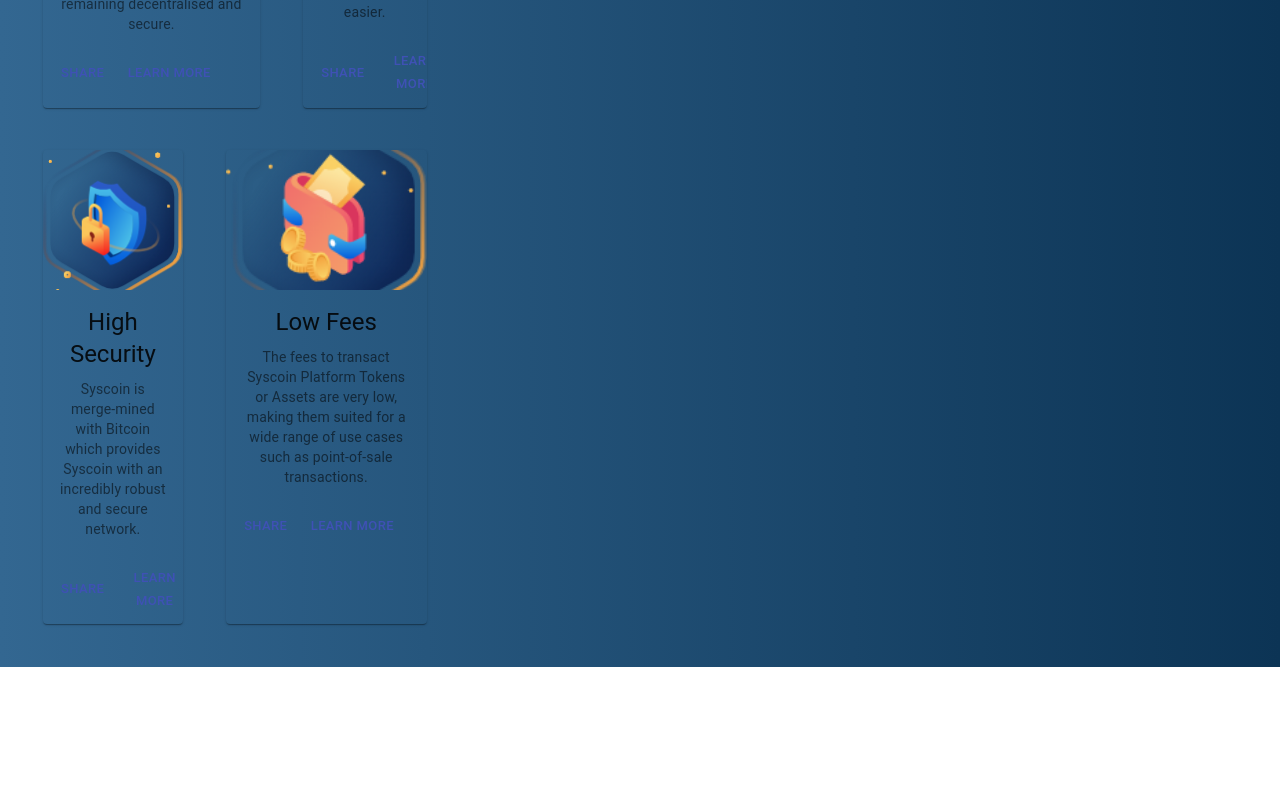
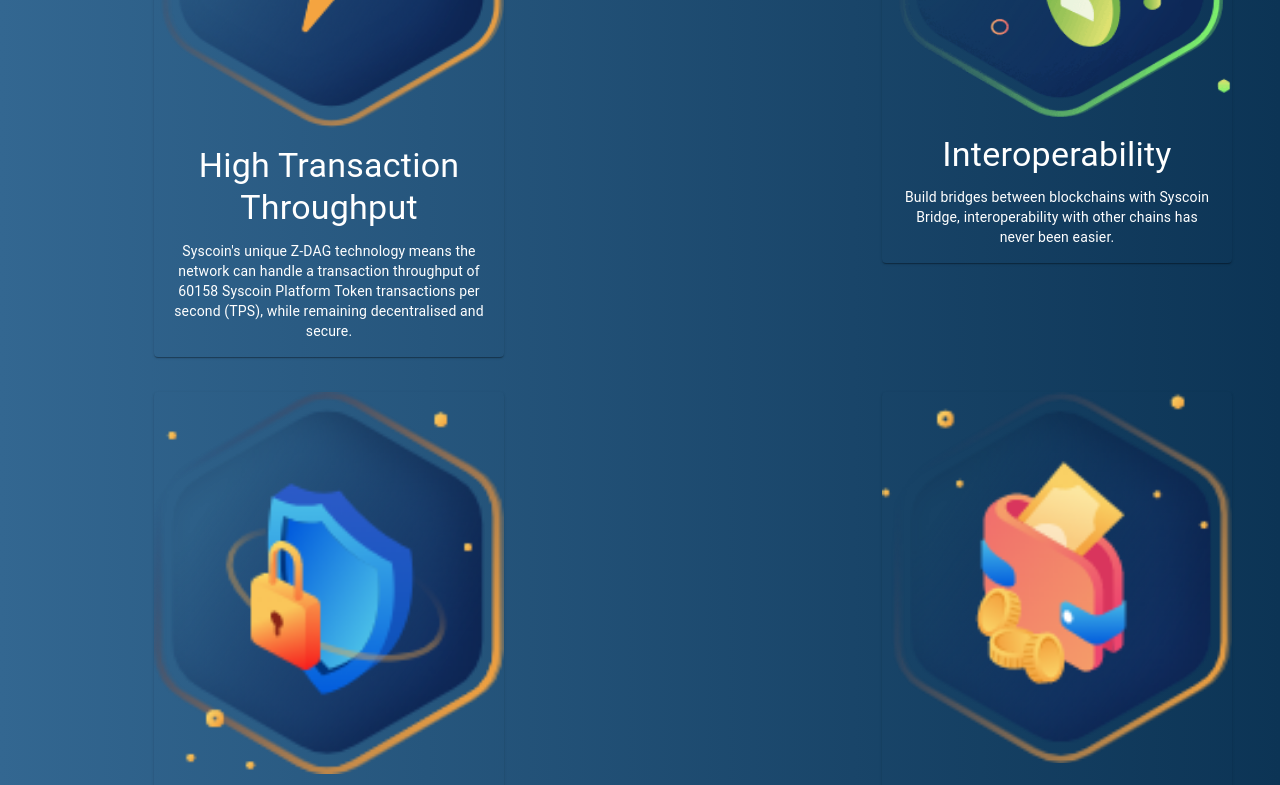
Before and after one commit to Muddi00seven/Project-4B-Bootcamp, a React (Create React App) app: page / in a window 1280 px wide. Shown: the part 1420-2205 px from the top of the page. Before the commit the page ends 2087 px from the top, so only its background shows below. Built offline with nearby package versions, Linux system fonts and the light colour scheme.

Commit message:
SECOND SECTION DONE

```diff
--- a/src/Components/Sections/SecondSection/Cards/Card.js
+++ b/src/Components/Sections/SecondSection/Cards/Card.js
@@ -7,157 +7,143 @@
 import Service3 from '../../../../assets/service/SERVICE IMAGE7.png';
 import Service4 from '../../../../assets/service/SERVICE IMAGE11.png';
 
+import '../../../css/secondSection.css'
 
 const useStyles = makeStyles({
     root: {
     //   maxWidth: 345,
     backgroundColor : '#00000000',
-    marginLeft: '10%',
-    marginBottom: '10%'
+    marginBottom: '10%',
+    width: '350px',
+
+
+    },
+
+    root1: {
+      backgroundColor : '#00000000',
+      width: '350px',
+      marginBottom: '10%',
+
 
     },
     cardContainer:{
         display : 'flex',
 
-    }
+    },
+
   });
 
 const CardSection = () => {
     const classes = useStyles();
 
     return (
-        <>
-        <div>
-        <Grid xs={12} sm={6} md={4} item className={classes.cardContainer}>
+        < >
+        <section >
+        <div className='AllCards' >
+        <Grid  className={classes.cardContainer}>
+        <div className="card1">
+
         <Card className={classes.root}>
       <CardActionArea>
         <CardMedia
           component="img"
           alt="Contemplative Reptile"
-          height="140"
           image={Service1}
           title="Contemplative Reptile"
         />
-        <CardContent>
-          <Typography gutterBottom variant="h5" component="h2">
+        <CardContent className="cardContent">
+          <Typography gutterBottom variant="h4" component="h2">
           High Transaction Throughput
           </Typography>
-          <Typography variant="body2" color="textSecondary" component="p">
+          <Typography variant="body2" component="h6">
           Syscoin's unique Z-DAG technology means the network can handle a transaction throughput of
           60158 Syscoin Platform Token transactions per second (TPS), while remaining decentralised and secure.
           </Typography>
         </CardContent>
       </CardActionArea>
-      <CardActions>
-        <Button size="small" color="primary">
-          Share
-        </Button>
-        <Button size="small" color="primary">
-          Learn More
-        </Button>
-      </CardActions>
+
     </Card>
+      </div>
 
-
-
-    <Card className={classes.root}>
+      <div className="card2">
+    <Card className={classes.root1}>
       <CardActionArea>
         <CardMedia
           component="img"
           alt="Contemplative Reptile"
-          height="140"
           image={Service2}
           title="Contemplative Reptile"
         />
-        <CardContent>
-          <Typography gutterBottom variant="h5" component="h2">
+        <CardContent className="cardContent">
+          <Typography gutterBottom variant="h4" component="h2">
           Interoperability
           </Typography>
-          <Typography variant="body2" color="textSecondary" component="p">
+          <Typography variant="body2" component="h6">
           Build bridges between blockchains with Syscoin Bridge,
            interoperability with other chains has never been easier.
 
           </Typography>
         </CardContent>
       </CardActionArea>
-      <CardActions>
-        <Button size="small" color="primary">
-          Share
-        </Button>
-        <Button size="small" color="primary">
-          Learn More
-        </Button>
-      </CardActions>
+
     </Card>
-
+    </div>
       {/* down grid */}
      </Grid>
 
-     <Grid xs={12} sm={6} md={4} item className={classes.cardContainer}>
+     <Grid className={classes.cardContainer}>
+     <div className="card1">
+
         <Card className={classes.root}>
       <CardActionArea>
         <CardMedia
           component="img"
           alt="Contemplative Reptile"
-          height="140"
           image={Service3}
           title="Contemplative Reptile"
         />
-        <CardContent>
-          <Typography gutterBottom variant="h5" component="h2">
+        <CardContent  className="cardContent">
+          <Typography gutterBottom variant="h4" component="h2">
           High Security
           </Typography>
-          <Typography variant="body2" color="textSecondary" component="p">
+          <Typography variant="body2" component="h6">
           Syscoin is merge-mined with
           Bitcoin which provides Syscoin with an incredibly robust and secure network.
           </Typography>
         </CardContent>
       </CardActionArea>
-      <CardActions>
-        <Button size="small" color="primary">
-          Share
-        </Button>
-        <Button size="small" color="primary">
-          Learn More
-        </Button>
-      </CardActions>
+
     </Card>
+</div>
 
+<div className="card2">
 
-
-    <Card className={classes.root}>
+    <Card className={classes.root1}>
       <CardActionArea>
         <CardMedia
           component="img"
           alt="Contemplative Reptile"
-          height="140"
           image={Service4}
           title="Contemplative Reptile"
         />
-        <CardContent>
-          <Typography gutterBottom variant="h5" component="h2">
+        <CardContent className="cardContent">
+          <Typography gutterBottom variant="h4" component="h2">
           Low Fees
 
           </Typography>
-          <Typography variant="body2" color="textSecondary" component="p">
+          <Typography variant="body2" component="h6">
           The fees to transact Syscoin Platform Tokens or Assets are very low, making them
           suited for a wide range of use cases such as point-of-sale transactions.
           </Typography>
         </CardContent>
       </CardActionArea>
-      <CardActions>
-        <Button size="small" color="primary">
-          Share
-        </Button>
-        <Button size="small" color="primary">
-          Learn More
-        </Button>
-      </CardActions>
+
     </Card>
-
+      </div>
      </Grid>
 
         </div>
+        </section>
         </>
     )
 }
--- a/src/Components/Sections/SecondSection/SectionSection.js
+++ b/src/Components/Sections/SecondSection/SectionSection.js
@@ -36,10 +36,10 @@
            </Typography>
 
         </div>
+        <CardSection/>
 
         </section>
 
-<CardSection/>
         </>
     )
 }
--- a/src/Components/css/secondSection.css
+++ b/src/Components/css/secondSection.css
@@ -6,3 +6,27 @@
     margin-top: 1%;
 
 }
+
+
+.AllCards{
+    margin-left: 100px;
+    margin-right: 100px;
+    margin-top: 10%;
+}
+/* .cards{
+
+} */
+
+
+.card1{
+    margin-left: 5%;
+}
+
+.card2{
+    margin-left: 35%;
+
+}
+
+.cardContent{
+    color: white;
+}
--- a/src/Components/header/Header.css
+++ b/src/Components/header/Header.css
@@ -1,5 +1,5 @@
 .header{
-    background-color: #d5dae6;
+    background-color: #00000000;
 }
 
 .navButton{
--- a/src/Components/header/Header.js
+++ b/src/Components/header/Header.js
@@ -21,8 +21,7 @@
   appBar: {
     zIndex: theme.zIndex.drawer + 1,
 
-    // background : '#00000000',
-    backgroundColor: 'black'
+    background : '#00000000',
   },
 
   navButton : {
```
